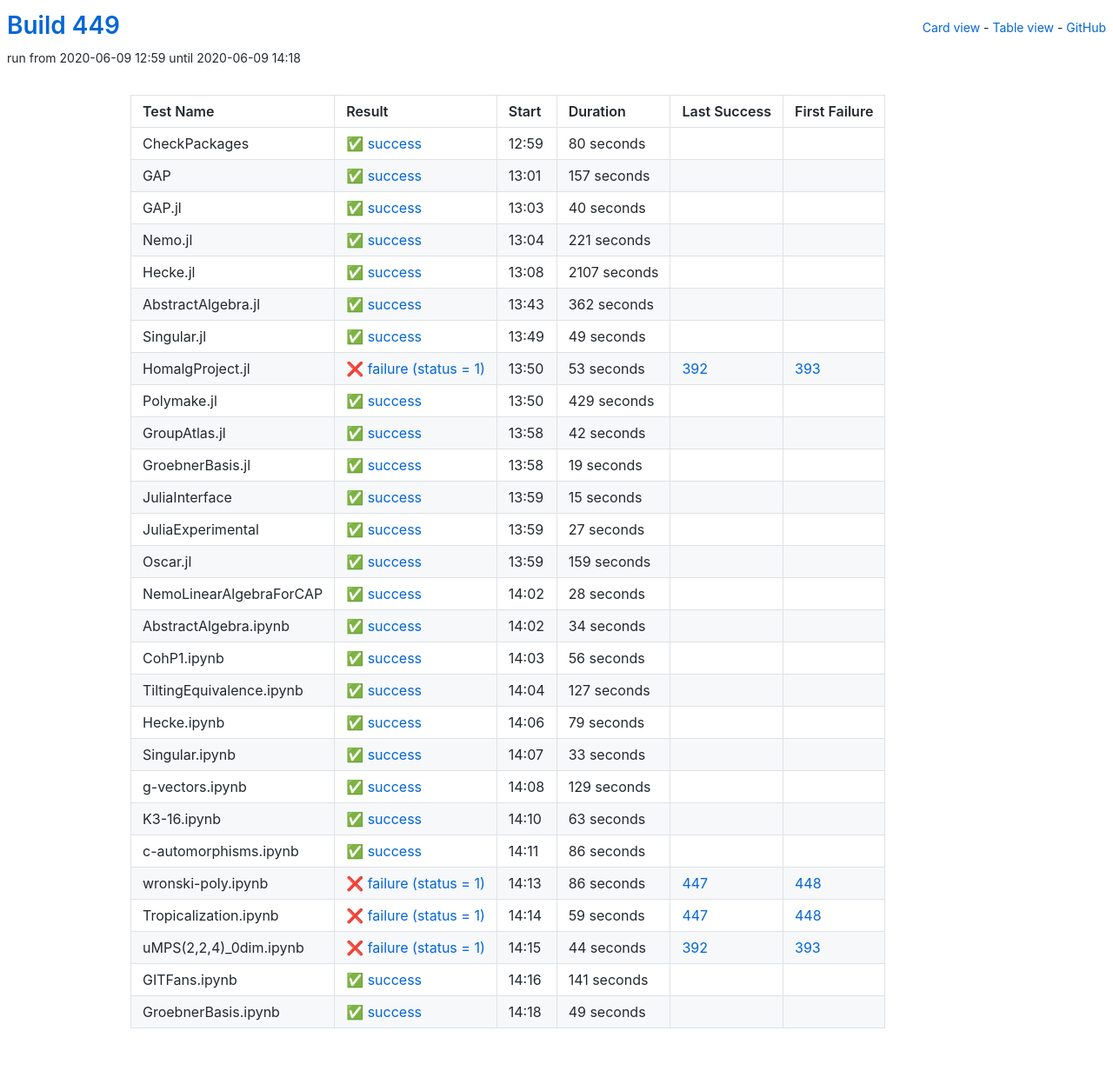
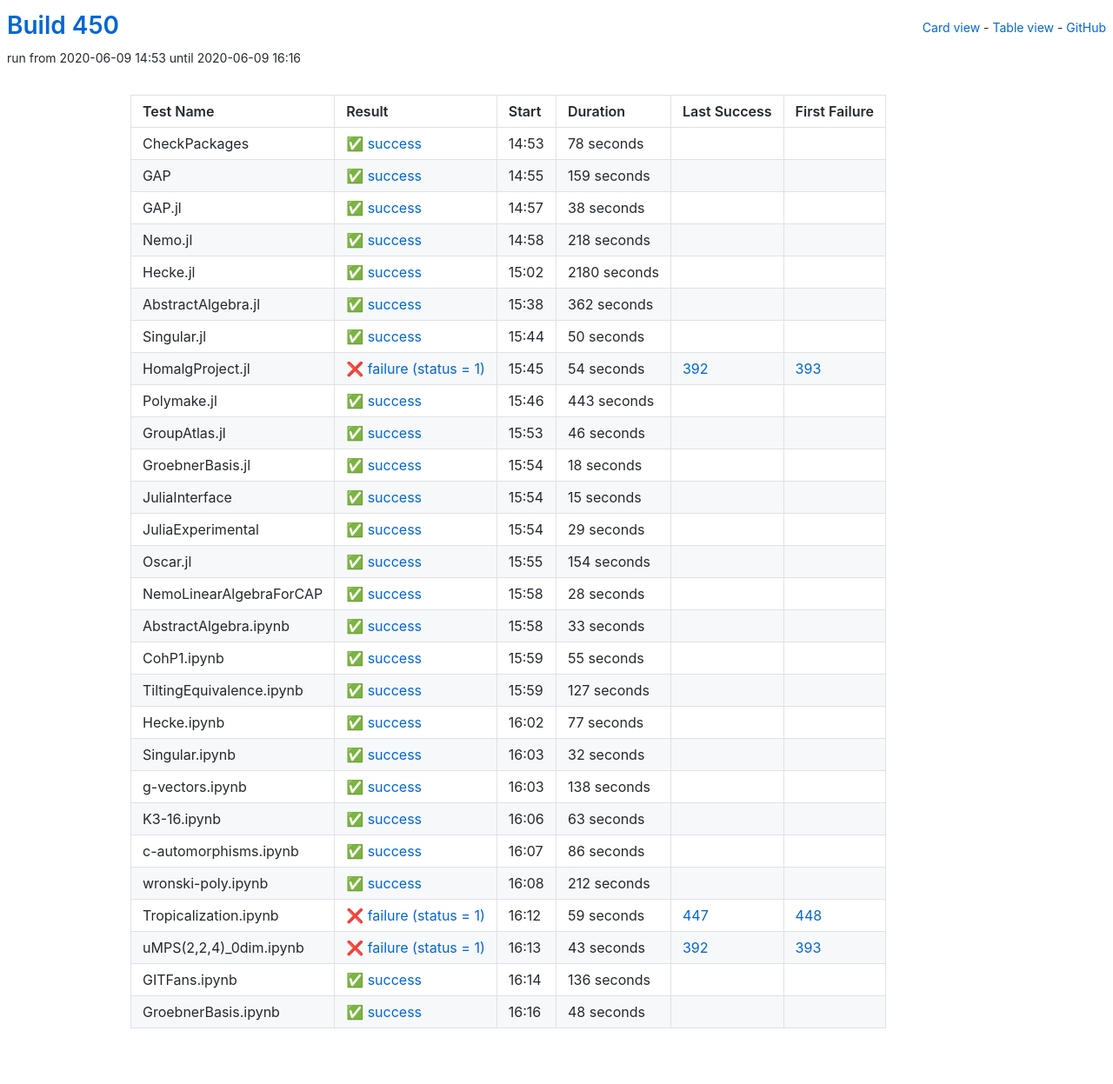
Before and after one commit to oscar-system/oscar-ci-status-1.4, a Jekyll site: the page built from table.html, in a window 1280 px wide. Shown: the whole page at 87% size. Built offline with Jekyll 4.4.1, drawn with Linux system fonts in a browser that asks for light colours.

Commit message:
Build 450

```diff
--- a/_data/ci.yml
+++ b/_data/ci.yml
@@ -1,65 +1,65 @@
-build: 449
-build_url: https://oscarci.mathematik.uni-kl.de/job/oscar-julia-1.4/449/
+build: 450
+build_url: https://oscarci.mathematik.uni-kl.de/job/oscar-julia-1.4/450/
 job: oscar-julia-1.4
 tests:
-- duration: 80
+- duration: 78
   exitcode: 0
   first_failure: false
   first_failure_url: null
   id: checkpackages
   last_success: false
   last_success_url: null
-  log: https://oscarci.mathematik.uni-kl.de/job/oscar-julia-1.4/449/artifact/logs/build-449/CheckPackages.log
+  log: https://oscarci.mathematik.uni-kl.de/job/oscar-julia-1.4/450/artifact/logs/build-450/CheckPackages.log
   name: CheckPackages
-  start: 2020-06-09 12:59
+  start: 2020-06-09 14:53
   status: success
   success: true
-- duration: 157
+- duration: 159
   exitcode: 0
   first_failure: false
   first_failure_url: null
   id: gap
   last_success: false
   last_success_url: null
-  log: https://oscarci.mathematik.uni-kl.de/job/oscar-julia-1.4/449/artifact/logs/build-449/GAP.log
+  log: https://oscarci.mathematik.uni-kl.de/job/oscar-julia-1.4/450/artifact/logs/build-450/GAP.log
   name: GAP
-  start: 2020-06-09 13:01
+  start: 2020-06-09 14:55
   status: success
   success: true
-- duration: 40
+- duration: 38
   exitcode: 0
   first_failure: false
   first_failure_url: null
   id: gap-jl
   last_success: false
   last_success_url: null
-  log: https://oscarci.mathematik.uni-kl.de/job/oscar-julia-1.4/449/artifact/logs/build-449/GAP.jl.log
+  log: https://oscarci.mathematik.uni-kl.de/job/oscar-julia-1.4/450/artifact/logs/build-450/GAP.jl.log
   name: GAP.jl
-  start: 2020-06-09 13:03
+  start: 2020-06-09 14:57
   status: success
   success: true
-- duration: 221
+- duration: 218
   exitcode: 0
   first_failure: false
   first_failure_url: null
   id: nemo-jl
   last_success: false
   last_success_url: null
-  log: https://oscarci.mathematik.uni-kl.de/job/oscar-julia-1.4/449/artifact/logs/build-449/Nemo.jl.log
+  log: https://oscarci.mathematik.uni-kl.de/job/oscar-julia-1.4/450/artifact/logs/build-450/Nemo.jl.log
   name: Nemo.jl
-  start: 2020-06-09 13:04
+  start: 2020-06-09 14:58
   status: success
   success: true
-- duration: 2107
+- duration: 2180
   exitcode: 0
   first_failure: false
   first_failure_url: null
   id: hecke-jl
   last_success: false
   last_success_url: null
-  log: https://oscarci.mathematik.uni-kl.de/job/oscar-julia-1.4/449/artifact/logs/build-449/Hecke.jl.log
+  log: https://oscarci.mathematik.uni-kl.de/job/oscar-julia-1.4/450/artifact/logs/build-450/Hecke.jl.log
   name: Hecke.jl
-  start: 2020-06-09 13:08
+  start: 2020-06-09 15:02
   status: success
   success: true
 - duration: 362
@@ -69,69 +69,69 @@ tests:
   id: abstractalgebra-jl
   last_success: false
   last_success_url: null
-  log: https://oscarci.mathematik.uni-kl.de/job/oscar-julia-1.4/449/artifact/logs/build-449/AbstractAlgebra.jl.log
+  log: https://oscarci.mathematik.uni-kl.de/job/oscar-julia-1.4/450/artifact/logs/build-450/AbstractAlgebra.jl.log
   name: AbstractAlgebra.jl
-  start: 2020-06-09 13:43
+  start: 2020-06-09 15:38
   status: success
   success: true
-- duration: 49
+- duration: 50
   exitcode: 0
   first_failure: false
   first_failure_url: null
   id: singular-jl
   last_success: false
   last_success_url: null
-  log: https://oscarci.mathematik.uni-kl.de/job/oscar-julia-1.4/449/artifact/logs/build-449/Singular.jl.log
+  log: https://oscarci.mathematik.uni-kl.de/job/oscar-julia-1.4/450/artifact/logs/build-450/Singular.jl.log
   name: Singular.jl
-  start: 2020-06-09 13:49
+  start: 2020-06-09 15:44
   status: success
   success: true
-- duration: 53
+- duration: 54
   exitcode: 1
   first_failure: 393
   first_failure_url: https://oscarci.mathematik.uni-kl.de/job/oscar-julia-1.4/393/
   id: homalgproject-jl
   last_success: 392
   last_success_url: https://oscarci.mathematik.uni-kl.de/job/oscar-julia-1.4/392/
-  log: https://oscarci.mathematik.uni-kl.de/job/oscar-julia-1.4/449/artifact/logs/build-449/HomalgProject.jl.log
+  log: https://oscarci.mathematik.uni-kl.de/job/oscar-julia-1.4/450/artifact/logs/build-450/HomalgProject.jl.log
   name: HomalgProject.jl
-  start: 2020-06-09 13:50
+  start: 2020-06-09 15:45
   status: failure
   success: false
-- duration: 429
+- duration: 443
   exitcode: 0
   first_failure: false
   first_failure_url: null
   id: polymake-jl
   last_success: false
   last_success_url: null
-  log: https://oscarci.mathematik.uni-kl.de/job/oscar-julia-1.4/449/artifact/logs/build-449/Polymake.jl.log
+  log: https://oscarci.mathematik.uni-kl.de/job/oscar-julia-1.4/450/artifact/logs/build-450/Polymake.jl.log
   name: Polymake.jl
-  start: 2020-06-09 13:50
+  start: 2020-06-09 15:46
   status: success
   success: true
-- duration: 42
+- duration: 46
   exitcode: 0
   first_failure: false
   first_failure_url: null
   id: groupatlas-jl
   last_success: false
   last_success_url: null
-  log: https://oscarci.mathematik.uni-kl.de/job/oscar-julia-1.4/449/artifact/logs/build-449/GroupAtlas.jl.log
+  log: https://oscarci.mathematik.uni-kl.de/job/oscar-julia-1.4/450/artifact/logs/build-450/GroupAtlas.jl.log
   name: GroupAtlas.jl
-  start: 2020-06-09 13:58
+  start: 2020-06-09 15:53
   status: success
   success: true
-- duration: 19
+- duration: 18
   exitcode: 0
   first_failure: false
   first_failure_url: null
   id: groebnerbasis-jl
   last_success: false
   last_success_url: null
-  log: https://oscarci.mathematik.uni-kl.de/job/oscar-julia-1.4/449/artifact/logs/build-449/GroebnerBasis.jl.log
+  log: https://oscarci.mathematik.uni-kl.de/job/oscar-julia-1.4/450/artifact/logs/build-450/GroebnerBasis.jl.log
   name: GroebnerBasis.jl
-  start: 2020-06-09 13:58
+  start: 2020-06-09 15:54
   status: success
   success: true
 - duration: 15
@@ -141,33 +141,33 @@ tests:
   id: juliainterface
   last_success: false
   last_success_url: null
-  log: https://oscarci.mathematik.uni-kl.de/job/oscar-julia-1.4/449/artifact/logs/build-449/JuliaInterface.log
+  log: https://oscarci.mathematik.uni-kl.de/job/oscar-julia-1.4/450/artifact/logs/build-450/JuliaInterface.log
   name: JuliaInterface
-  start: 2020-06-09 13:59
+  start: 2020-06-09 15:54
   status: success
   success: true
-- duration: 27
+- duration: 29
   exitcode: 0
   first_failure: false
   first_failure_url: null
   id: juliaexperimental
   last_success: false
   last_success_url: null
-  log: https://oscarci.mathematik.uni-kl.de/job/oscar-julia-1.4/449/artifact/logs/build-449/JuliaExperimental.log
+  log: https://oscarci.mathematik.uni-kl.de/job/oscar-julia-1.4/450/artifact/logs/build-450/JuliaExperimental.log
   name: JuliaExperimental
-  start: 2020-06-09 13:59
+  start: 2020-06-09 15:54
   status: success
   success: true
-- duration: 159
+- duration: 154
   exitcode: 0
   first_failure: false
   first_failure_url: null
   id: oscar-jl
   last_success: false
   last_success_url: null
-  log: https://oscarci.mathematik.uni-kl.de/job/oscar-julia-1.4/449/artifact/logs/build-449/Oscar.jl.log
+  log: https://oscarci.mathematik.uni-kl.de/job/oscar-julia-1.4/450/artifact/logs/build-450/Oscar.jl.log
   name: Oscar.jl
-  start: 2020-06-09 13:59
+  start: 2020-06-09 15:55
   status: success
   success: true
 - duration: 28
@@ -177,33 +177,33 @@ tests:
   id: nemolinearalgebraforcap
   last_success: false
   last_success_url: null
-  log: https://oscarci.mathematik.uni-kl.de/job/oscar-julia-1.4/449/artifact/logs/build-449/NemoLinearAlgebraForCAP.log
+  log: https://oscarci.mathematik.uni-kl.de/job/oscar-julia-1.4/450/artifact/logs/build-450/NemoLinearAlgebraForCAP.log
   name: NemoLinearAlgebraForCAP
-  start: 2020-06-09 14:02
+  start: 2020-06-09 15:58
   status: success
   success: true
-- duration: 34
+- duration: 33
   exitcode: 0
   first_failure: false
   first_failure_url: null
   id: abstractalgebra-ipynb
   last_success: false
   last_success_url: null
-  log: https://oscarci.mathematik.uni-kl.de/job/oscar-julia-1.4/449/artifact/logs/build-449/AbstractAlgebra.ipynb.log
+  log: https://oscarci.mathematik.uni-kl.de/job/oscar-julia-1.4/450/artifact/logs/build-450/AbstractAlgebra.ipynb.log
   name: AbstractAlgebra.ipynb
-  start: 2020-06-09 14:02
+  start: 2020-06-09 15:58
   status: success
   success: true
-- duration: 56
+- duration: 55
   exitcode: 0
   first_failure: false
   first_failure_url: null
   id: cohp1-ipynb
   last_success: false
   last_success_url: null
-  log: https://oscarci.mathematik.uni-kl.de/job/oscar-julia-1.4/449/artifact/logs/build-449/CohP1.ipynb.log
+  log: https://oscarci.mathematik.uni-kl.de/job/oscar-julia-1.4/450/artifact/logs/build-450/CohP1.ipynb.log
   name: CohP1.ipynb
-  start: 2020-06-09 14:03
+  start: 2020-06-09 15:59
   status: success
   success: true
 - duration: 127
@@ -213,45 +213,45 @@ tests:
   id: tiltingequivalence-ipynb
   last_success: false
   last_success_url: null
-  log: https://oscarci.mathematik.uni-kl.de/job/oscar-julia-1.4/449/artifact/logs/build-449/TiltingEquivalence.ipynb.log
+  log: https://oscarci.mathematik.uni-kl.de/job/oscar-julia-1.4/450/artifact/logs/build-450/TiltingEquivalence.ipynb.log
   name: TiltingEquivalence.ipynb
-  start: 2020-06-09 14:04
+  start: 2020-06-09 15:59
   status: success
   success: true
-- duration: 79
+- duration: 77
   exitcode: 0
   first_failure: false
   first_failure_url: null
   id: hecke-ipynb
   last_success: false
   last_success_url: null
-  log: https://oscarci.mathematik.uni-kl.de/job/oscar-julia-1.4/449/artifact/logs/build-449/Hecke.ipynb.log
+  log: https://oscarci.mathematik.uni-kl.de/job/oscar-julia-1.4/450/artifact/logs/build-450/Hecke.ipynb.log
   name: Hecke.ipynb
-  start: 2020-06-09 14:06
+  start: 2020-06-09 16:02
   status: success
   success: true
-- duration: 33
+- duration: 32
   exitcode: 0
   first_failure: false
   first_failure_url: null
   id: singular-ipynb
   last_success: false
   last_success_url: null
-  log: https://oscarci.mathematik.uni-kl.de/job/oscar-julia-1.4/449/artifact/logs/build-449/Singular.ipynb.log
+  log: https://oscarci.mathematik.uni-kl.de/job/oscar-julia-1.4/450/artifact/logs/build-450/Singular.ipynb.log
   name: Singular.ipynb
-  start: 2020-06-09 14:07
+  start: 2020-06-09 16:03
   status: success
   success: true
-- duration: 129
+- duration: 138
   exitcode: 0
   first_failure: false
   first_failure_url: null
   id: g-vectors-ipynb
   last_success: false
   last_success_url: null
-  log: https://oscarci.mathematik.uni-kl.de/job/oscar-julia-1.4/449/artifact/logs/build-449/g-vectors.ipynb.log
+  log: https://oscarci.mathematik.uni-kl.de/job/oscar-julia-1.4/450/artifact/logs/build-450/g-vectors.ipynb.log
   name: g-vectors.ipynb
-  start: 2020-06-09 14:08
+  start: 2020-06-09 16:03
   status: success
   success: true
 - duration: 63
@@ -261,9 +261,9 @@ tests:
   id: k3-16-ipynb
   last_success: false
   last_success_url: null
-  log: https://oscarci.mathematik.uni-kl.de/job/oscar-julia-1.4/449/artifact/logs/build-449/K3-16.ipynb.log
+  log: https://oscarci.mathematik.uni-kl.de/job/oscar-julia-1.4/450/artifact/logs/build-450/K3-16.ipynb.log
   name: K3-16.ipynb
-  start: 2020-06-09 14:10
+  start: 2020-06-09 16:06
   status: success
   success: true
 - duration: 86
@@ -273,23 +273,23 @@ tests:
   id: c-automorphisms-ipynb
   last_success: false
   last_success_url: null
-  log: https://oscarci.mathematik.uni-kl.de/job/oscar-julia-1.4/449/artifact/logs/build-449/c-automorphisms.ipynb.log
+  log: https://oscarci.mathematik.uni-kl.de/job/oscar-julia-1.4/450/artifact/logs/build-450/c-automorphisms.ipynb.log
   name: c-automorphisms.ipynb
-  start: 2020-06-09 14:11
+  start: 2020-06-09 16:07
   status: success
   success: true
-- duration: 86
-  exitcode: 1
-  first_failure: 448
-  first_failure_url: https://oscarci.mathematik.uni-kl.de/job/oscar-julia-1.4/448/
+- duration: 212
+  exitcode: 0
+  first_failure: false
+  first_failure_url: null
   id: wronski-poly-ipynb
-  last_success: 447
-  last_success_url: https://oscarci.mathematik.uni-kl.de/job/oscar-julia-1.4/447/
-  log: https://oscarci.mathematik.uni-kl.de/job/oscar-julia-1.4/449/artifact/logs/build-449/wronski-poly.ipynb.log
+  last_success: false
+  last_success_url: null
+  log: https://oscarci.mathematik.uni-kl.de/job/oscar-julia-1.4/450/artifact/logs/build-450/wronski-poly.ipynb.log
   name: wronski-poly.ipynb
-  start: 2020-06-09 14:13
-  status: failure
-  success: false
+  start: 2020-06-09 16:08
+  status: success
+  success: true
 - duration: 59
   exitcode: 1
   first_failure: 448
@@ -297,44 +297,44 @@ tests:
   id: tropicalization-ipynb
   last_success: 447
   last_success_url: https://oscarci.mathematik.uni-kl.de/job/oscar-julia-1.4/447/
-  log: https://oscarci.mathematik.uni-kl.de/job/oscar-julia-1.4/449/artifact/logs/build-449/Tropicalization.ipynb.log
+  log: https://oscarci.mathematik.uni-kl.de/job/oscar-julia-1.4/450/artifact/logs/build-450/Tropicalization.ipynb.log
   name: Tropicalization.ipynb
-  start: 2020-06-09 14:14
+  start: 2020-06-09 16:12
   status: failure
   success: false
-- duration: 44
+- duration: 43
   exitcode: 1
   first_failure: 393
   first_failure_url: https://oscarci.mathematik.uni-kl.de/job/oscar-julia-1.4/393/
   id: umps-2-2-4-0dim-ipynb
   last_success: 392
   last_success_url: https://oscarci.mathematik.uni-kl.de/job/oscar-julia-1.4/392/
-  log: https://oscarci.mathematik.uni-kl.de/job/oscar-julia-1.4/449/artifact/logs/build-449/uMPS-2-2-4-_0dim.ipynb.log
+  log: https://oscarci.mathematik.uni-kl.de/job/oscar-julia-1.4/450/artifact/logs/build-450/uMPS-2-2-4-_0dim.ipynb.log
   name: uMPS(2,2,4)_0dim.ipynb
-  start: 2020-06-09 14:15
+  start: 2020-06-09 16:13
   status: failure
   success: false
-- duration: 141
+- duration: 136
   exitcode: 0
   first_failure: false
   first_failure_url: null
   id: gitfans-ipynb
   last_success: false
   last_success_url: null
-  log: https://oscarci.mathematik.uni-kl.de/job/oscar-julia-1.4/449/artifact/logs/build-449/GITFans.ipynb.log
+  log: https://oscarci.mathematik.uni-kl.de/job/oscar-julia-1.4/450/artifact/logs/build-450/GITFans.ipynb.log
   name: GITFans.ipynb
-  start: 2020-06-09 14:16
+  start: 2020-06-09 16:14
   status: success
   success: true
-- duration: 49
+- duration: 48
   exitcode: 0
   first_failure: false
   first_failure_url: null
   id: groebnerbasis-ipynb
   last_success: false
   last_success_url: null
-  log: https://oscarci.mathematik.uni-kl.de/job/oscar-julia-1.4/449/artifact/logs/build-449/GroebnerBasis.ipynb.log
+  log: https://oscarci.mathematik.uni-kl.de/job/oscar-julia-1.4/450/artifact/logs/build-450/GroebnerBasis.ipynb.log
   name: GroebnerBasis.ipynb
-  start: 2020-06-09 14:18
+  start: 2020-06-09 16:16
   status: success
   success: true
```
Also changed, not shown: README.md.
